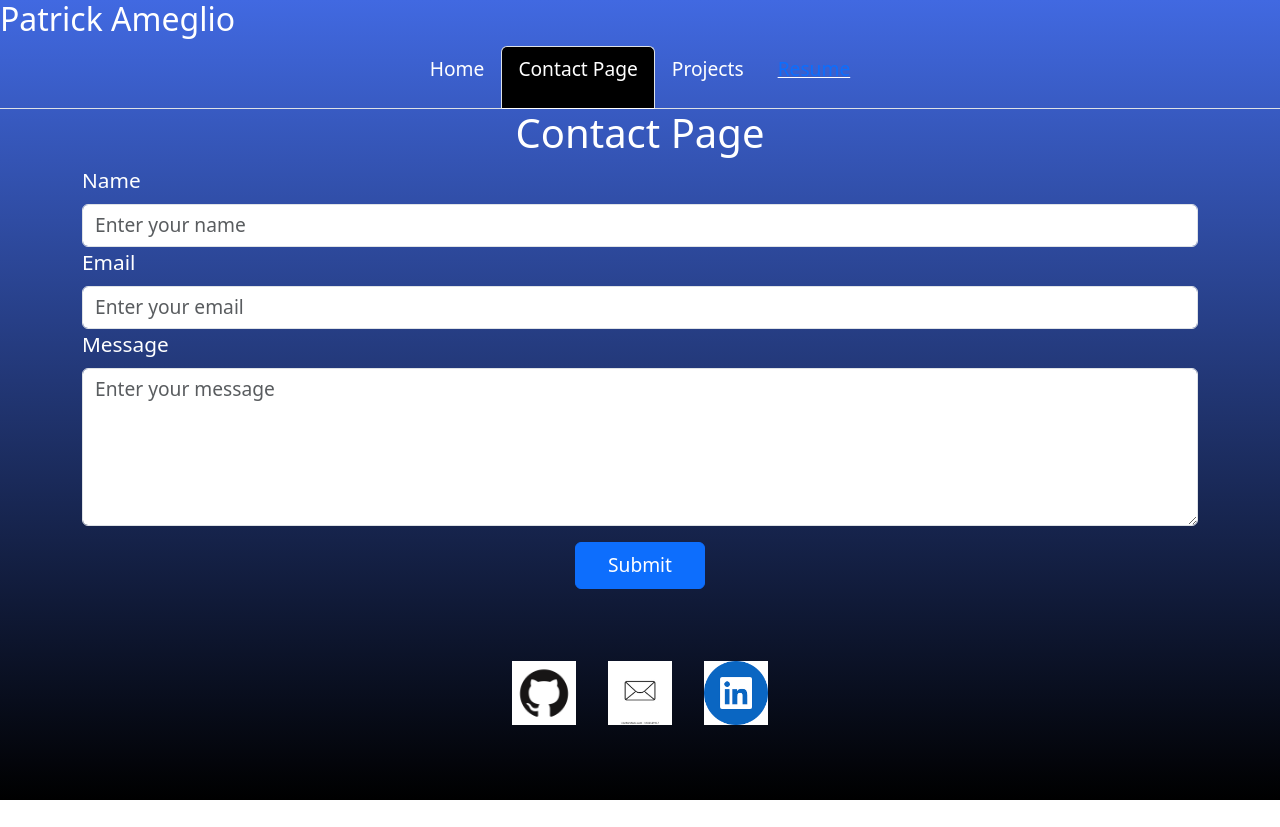
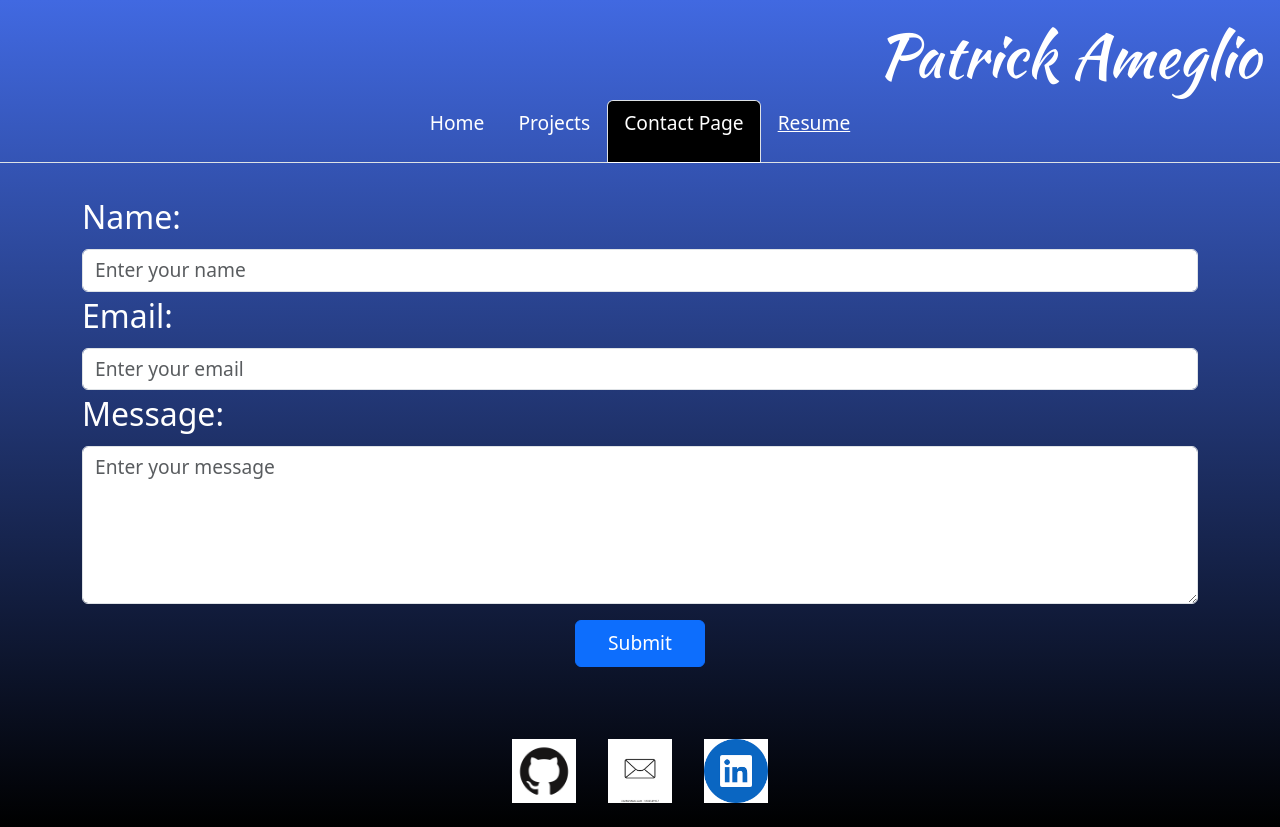
Before and after one commit to PatAmeglio/react-portfolio, a React (Create React App) app: page /contact in a window 1280 px wide. Before the commit the page ends 800 px from the top, so only its background shows below. Built offline with nearby package versions, Linux system fonts and the light colour scheme.

Commit message:
updated all tabs and styling finally

```diff
--- a/public/index.html
+++ b/public/index.html
@@ -1,14 +1,12 @@
 <!DOCTYPE html>
 <html lang="en">
+
 <head>
   <meta charset="utf-8" />
   <link rel="icon" href="%PUBLIC_URL%/favicon.ico" />
   <meta name="viewport" content="width=device-width, initial-scale=1" />
   <meta name="theme-color" content="#000000" />
-    <meta
-      name="description"
-      content="Web site created using create-react-app"
-    />
+  <meta name="description" content="Web site created using create-react-app" />
   <link rel="apple-touch-icon" href="%PUBLIC_URL%/logo192.png" />
   <!--
       manifest.json provides metadata used when your web app is installed on a
@@ -24,8 +22,9 @@
       work correctly both with client-side routing and a non-root public URL.
       Learn how to configure a non-root public URL by running `npm run build`.
     -->
-    <title>React App</title>
+  <title>Patrick Ameglio Portfolio</title>
 </head>
+
 <body>
   <noscript>You need to enable JavaScript to run this app.</noscript>
   <div id="root"></div>
@@ -40,4 +39,5 @@
       To create a production bundle, use `npm run build` or `yarn build`.
     -->
 </body>
+
 </html>
--- a/src/App.js
+++ b/src/App.js
@@ -16,11 +16,13 @@ function App() {
           </h2>
         </header>
         <Nav />
-        <Routes>
-          <Route path="/" element={<About />} />
-          <Route path="/contact" element={<Contact />} />
-          <Route path="/projects" element={<Projects />} />
-        </Routes>
+        <div className="content-container">
+          <Routes>
+            <Route path="/" element={<About />} />
+            <Route path="/contact" element={<Contact />} />
+            <Route path="/projects" element={<Projects />} />
+          </Routes>
+        </div>
         <Footer></Footer>
       </div>
     </Router>
--- a/src/components/Contact.js
+++ b/src/components/Contact.js
@@ -34,35 +34,32 @@ function Contact() {
 
     return (
         <Container>
-            <Container className="text-center">
-                <h1>Contact Page</h1>
-            </Container>
             <Form onSubmit={handleFormSubmit}>
                 <Form.Group controlId="formName">
-                    <Form.Label style={{ fontSize: '1.3rem' }}>Name</Form.Label>
+                    <Form.Label style={{ fontSize: '2rem' }}>Name:</Form.Label>
                     <Form.Control
                         type="text"
                         placeholder="Enter your name"
                         value={name}
                         onChange={(e) => setName(e.target.value)}
                         required
-                        style={{ fontSize: '1.2rem' }} // Adjust the font size here
+                        style={{ fontSize: '1.2rem' }}
                     />
                 </Form.Group>
                 <Form.Group controlId="formEmail">
-                    <Form.Label style={{ fontSize: '1.3rem' }}>Email</Form.Label>
+                    <Form.Label style={{ fontSize: '2rem' }}>Email:</Form.Label>
                     <Form.Control
                         type="email"
                         placeholder="Enter your email"
                         value={email}
                         onChange={(e) => setEmail(e.target.value)}
                         required
-                        style={{ fontSize: '1.2rem' }} // Adjust the font size here
+                        style={{ fontSize: '1.2rem' }}
                     />
                     {emailError && <Alert variant="danger">{emailError}</Alert>}
                 </Form.Group>
                 <Form.Group controlId="formMessage">
-                    <Form.Label style={{ fontSize: '1.3rem' }}>Message</Form.Label>
+                    <Form.Label style={{ fontSize: '2rem' }}>Message:</Form.Label>
                     <Form.Control
                         as="textarea"
                         rows={5}
@@ -70,7 +67,7 @@ function Contact() {
                         value={message}
                         onChange={(e) => setMessage(e.target.value)}
                         required
-                        style={{ fontSize: '1.2rem' }} // Adjust the font size here
+                        style={{ fontSize: '1.2rem' }}
                     />
                 </Form.Group>
                 {showValidation && (
--- a/src/components/Footer.js
+++ b/src/components/Footer.js
@@ -14,7 +14,7 @@ function Footer() {
                         id="contactImages"
                         alt="Github Portfolio"
                         className="contact-image mx-3 "
-                        style={{ width: '4rem', height: '4rem' }} // Adjust the width and height to make the images smaller
+                        style={{ width: '4rem', height: '4rem' }}
                     />
                 </a>
 
@@ -24,7 +24,7 @@ function Footer() {
                         id="contactImages"
                         alt="My Email"
                         className="contact-image mx-3"
-                        style={{ width: '4rem', height: '4rem' }} // Adjust the width and height to make the images smaller
+                        style={{ width: '4rem', height: '4rem' }}
                     />
                 </a>
 
@@ -34,7 +34,7 @@ function Footer() {
                         id="contactImages"
                         alt="LinkedIn Profile"
                         className="contact-image mx-3"
-                        style={{ width: '4rem', height: '4rem' }} // Adjust the width and height to make the images smaller
+                        style={{ width: '4rem', height: '4rem' }}
                     />
                 </a>
             </Container>
--- a/src/components/Navbar.js
+++ b/src/components/Navbar.js
@@ -5,10 +5,18 @@ function Nav() {
     console.log(location);
     return (
         <nav className='nav nav-tabs' style={{ fontSize: '1.2rem' }}>
-            <Link className={location.pathname === '/' ? 'nav-link active' : 'nav-link'} to="/" style={{ color: 'white', backgroundColor: location.pathname === '/' ? 'black' : '' }}><p className='nav-item'>Home</p></Link>
-            <Link className={location.pathname === '/contact' ? 'nav-link active' : 'nav-link'} to="/contact" style={{ color: 'white', backgroundColor: location.pathname === '/contact' ? 'black' : '' }}><p className='nav-item'>Contact Page</p></Link>
-            <Link className={location.pathname === '/projects' ? 'nav-link active' : 'nav-link'} to="/projects" style={{ color: 'white', backgroundColor: location.pathname === '/projects' ? 'black' : '' }}><p className='nav-item'>Projects</p></Link>
-            <a className='nav-item' target="_blank" href="/ID.pdf" style={{ color: 'white', backgroundColor: location.pathname === '/ID.pdf' ? 'black' : '' }}> <p className='nav-link'>Resume</p></a>
+            <Link className={location.pathname === '/' ? 'nav-link active' : 'nav-link'} to="/" style={{ color: 'white', backgroundColor: location.pathname === '/' ? 'black' : '' }}>
+                <p className='nav-item'>Home</p>
+            </Link>
+            <Link className={location.pathname === '/projects' ? 'nav-link active' : 'nav-link'} to="/projects" style={{ color: 'white', backgroundColor: location.pathname === '/projects' ? 'black' : '' }}>
+                <p className='nav-item'>Projects</p>
+            </Link>
+            <Link className={location.pathname === '/contact' ? 'nav-link active' : 'nav-link'} to="/contact" style={{ color: 'white', backgroundColor: location.pathname === '/contact' ? 'black' : '' }}>
+                <p className='nav-item'>Contact Page</p>
+            </Link>
+            <a className='nav-item' target="_blank" href="/resume.pdf" style={{ color: 'white', backgroundColor: location.pathname === '/ID.pdf' ? 'black' : '' }}>
+                <p className='nav-link' style={{ color: 'white' }}>Resume</p>
+            </a>
         </nav>
     );
 }
--- a/src/components/Projects.js
+++ b/src/components/Projects.js
@@ -10,14 +10,18 @@ function Projects() {
         <Container fluid>
             <Row className="justify-content-center">
                 {projects.map(project => (
-                    <Col md={4} key={project.id}>
-                        <Card>
-                            <Card.Img variant="top" src={project.image} />
-                            <Card.Body>
-                                <Card.Title>{project.title}</Card.Title>
-                                <Card.Text>{project.description}</Card.Text>
-                                <Button href={project.deployedLink}>Deployed Link</Button>
-                                <Button href={project.github}>Github Link</Button>
+                    <Col sm={6} md={4} key={project.id} className="mb-4">
+                        <Card style={{ backgroundColor: '#e0fbfc' }}>
+                            <Card.Img variant="top" src={project.image} className="card-image" />
+                            <Card.Body className="d-flex flex-column align-items-center">
+                                <Card.Title className="text-center mb-3" style={{ fontSize: '1.2rem' }}>
+                                    {project.title}
+                                </Card.Title>
+                                <Card.Text className="text-center">{project.description}</Card.Text>
+                                <div className="d-flex justify-content-center gap-2 mt-auto">
+                                    <Button href={project.deployedLink}>Deployed Link</Button>
+                                    <Button href={project.github}>Github Link</Button>
+                                </div>
                             </Card.Body>
                         </Card>
                     </Col>
--- a/src/style/App.css
+++ b/src/style/App.css
@@ -1,3 +1,6 @@
+  @import url('https://fonts.googleapis.com/css2?family=Kaushan+Script&display=swap');
+  @import url('https://fonts.googleapis.com/css2?family=Special+Elite&display=swap');
+
   html,
   body {
       height: 100%;
@@ -13,6 +16,18 @@ body {
       color: white;
   }
 
+  .App-header h2 {
+      text-align: right;
+      font-family: 'Kaushan Script', cursive;
+      font-size: 60px;
+
+  }
+
+  .App-header {
+      margin-top: 20px;
+      margin-right: 20px;
+  }
+
   nav {
       display: flex;
       justify-content: center;
@@ -23,3 +38,18 @@ main {
       flex-grow: 1;
       padding-top: 150px;
   }
+
+  .card-image {
+      width: 100%;
+      height: 200px;
+      object-fit: contain;
+  }
+
+  .content-container {
+      padding-top: 30px
+  }
+
+  h1 {
+      font-size: 50px;
+      font-family: 'Special Elite', cursive;
+  }
```
Also changed, not shown: src/components/About.js (+19 -8 lines), 2 other files (tests, documents, lock files or other folders). Lines whose indentation alone changed are shown as unchanged.
